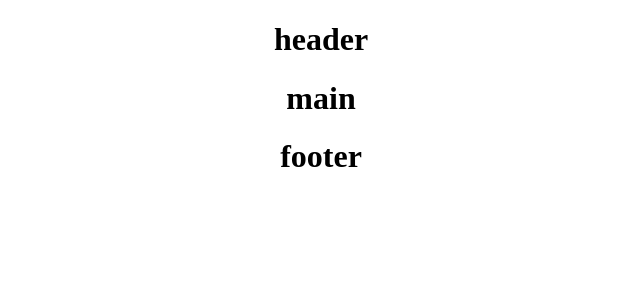
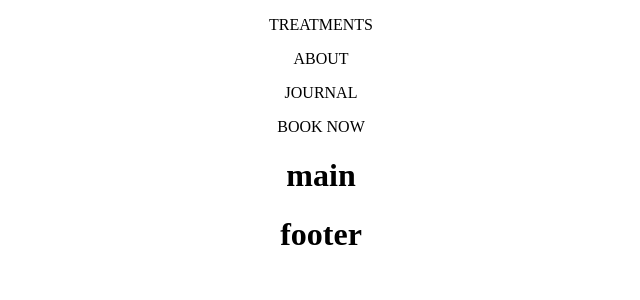
Before and after one commit to alegiunt99/proj-html-vuejs, a Vue app: page / in a window 1280 px wide. Shown: the top 300 px of the page, without its empty margins (319-959 px from the left). Built offline with nearby package versions, Linux system fonts and the light colour scheme.

Commit message:
Ho creato un file Json con i dati... ...dei link dell'header

```diff
--- a/public/index.html
+++ b/public/index.html
@@ -1,17 +1,26 @@
 <!DOCTYPE html>
 <html lang="">
+
 <head>
   <meta charset="utf-8">
   <meta http-equiv="X-UA-Compatible" content="IE=edge">
   <meta name="viewport" content="width=device-width,initial-scale=1.0">
+  <link rel="stylesheet" href="https://cdnjs.cloudflare.com/ajax/libs/font-awesome/6.1.1/css/all.min.css"
+    integrity="sha512-KfkfwYDsLkIlwQp6LFnl8zNdLGxu9YAA1QvwINks4PhcElQSvqcyVLLD9aMhXd13uQjoXtEKNosOWaZqXgel0g=="
+    crossorigin="anonymous" referrerpolicy="no-referrer" />
   <link rel="icon" href="<%= BASE_URL %>favicon.ico">
-    <title><%= htmlWebpackPlugin.options.title %></title>
+  <title>
+    <%= htmlWebpackPlugin.options.title %>
+  </title>
 </head>
+
 <body>
   <noscript>
-      <strong>We're sorry but <%= htmlWebpackPlugin.options.title %> doesn't work properly without JavaScript enabled. Please enable it to continue.</strong>
+    <strong>We're sorry but <%= htmlWebpackPlugin.options.title %> doesn't work properly without JavaScript enabled.
+        Please enable it to continue.</strong>
   </noscript>
   <div id="app"></div>
   <!-- built files will be auto injected -->
 </body>
+
 </html>
--- a/src/components/HeaderCom.vue
+++ b/src/components/HeaderCom.vue
@@ -1,12 +1,30 @@
 <template>
   <header>
-    <h1>header</h1>
+    <div v-for="(item, index) in menu" :key="index">
+      <p>{{item.primaryText}}</p>
+    </div>
   </header>
 </template>
 
 <script>
+import headerMenu from '@/headerMenu.json'
+
 export default {
   name: 'HeaderCom',
+
+  data(){
+    return {
+
+      menu: headerMenu,
+
+    }
+  },
+
+  methods: {
+    showMenu(){
+      console.log(this.menu)
+    }
+  }
 }
 </script>
 
--- /dev/null
+++ b/src/headerMenu.json
@@ -0,0 +1,39 @@
+[
+
+    {
+        "iconClass": "fa-",
+
+        "primaryText": "TREATMENTS",
+
+        "subText": "Face & Body"
+
+    },
+
+    {
+        "iconClass": "fa-",
+
+        "primaryText": "ABOUT",
+
+        "subText": "Our Team"
+
+    },
+
+    {
+        "iconClass": "fa-",
+
+        "primaryText": "JOURNAL",
+
+        "subText": "Tips & Triks"
+
+    },
+
+    {
+        "iconClass": "fa-",
+
+        "primaryText": "BOOK NOW",
+
+        "subText": "Special offers"
+
+    }
+
+]
```
Also changed, not shown: 1 other file (tests, documents, lock files or other folders). Lines whose indentation alone changed are shown as unchanged.
